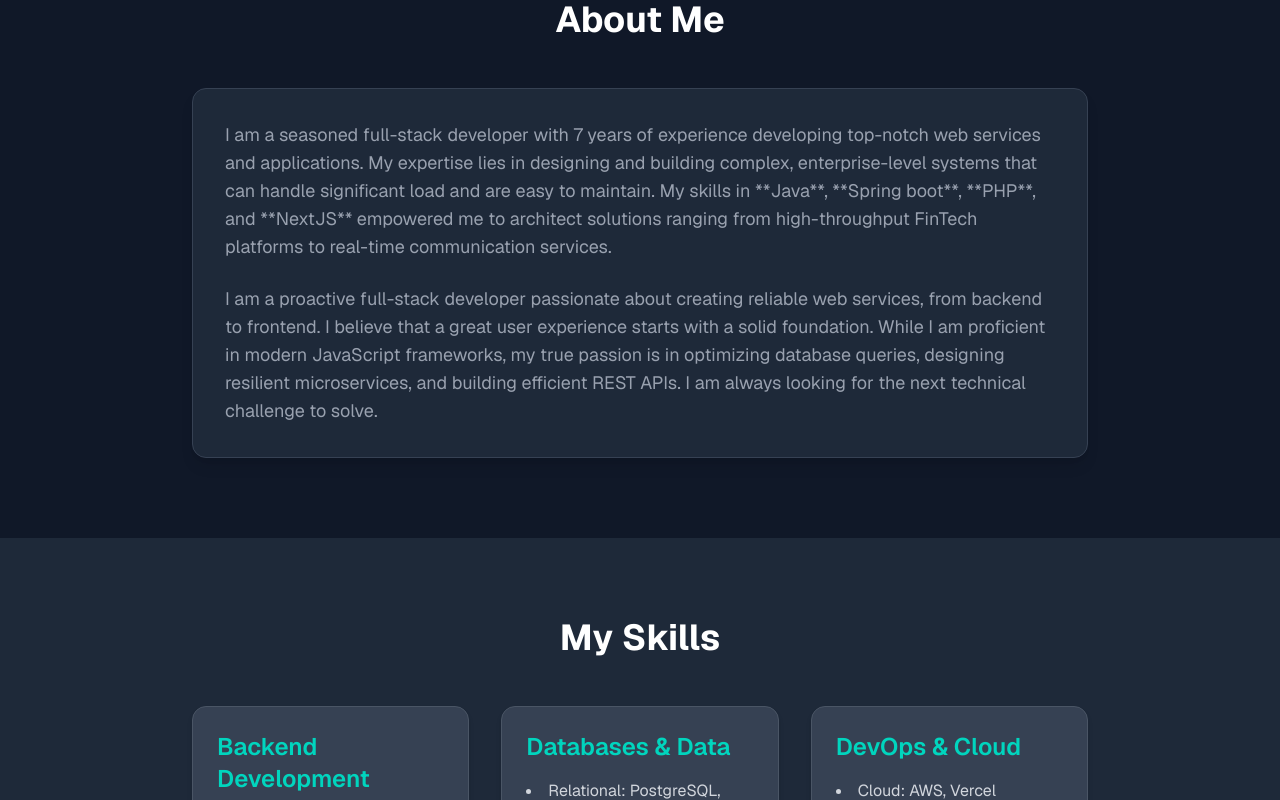
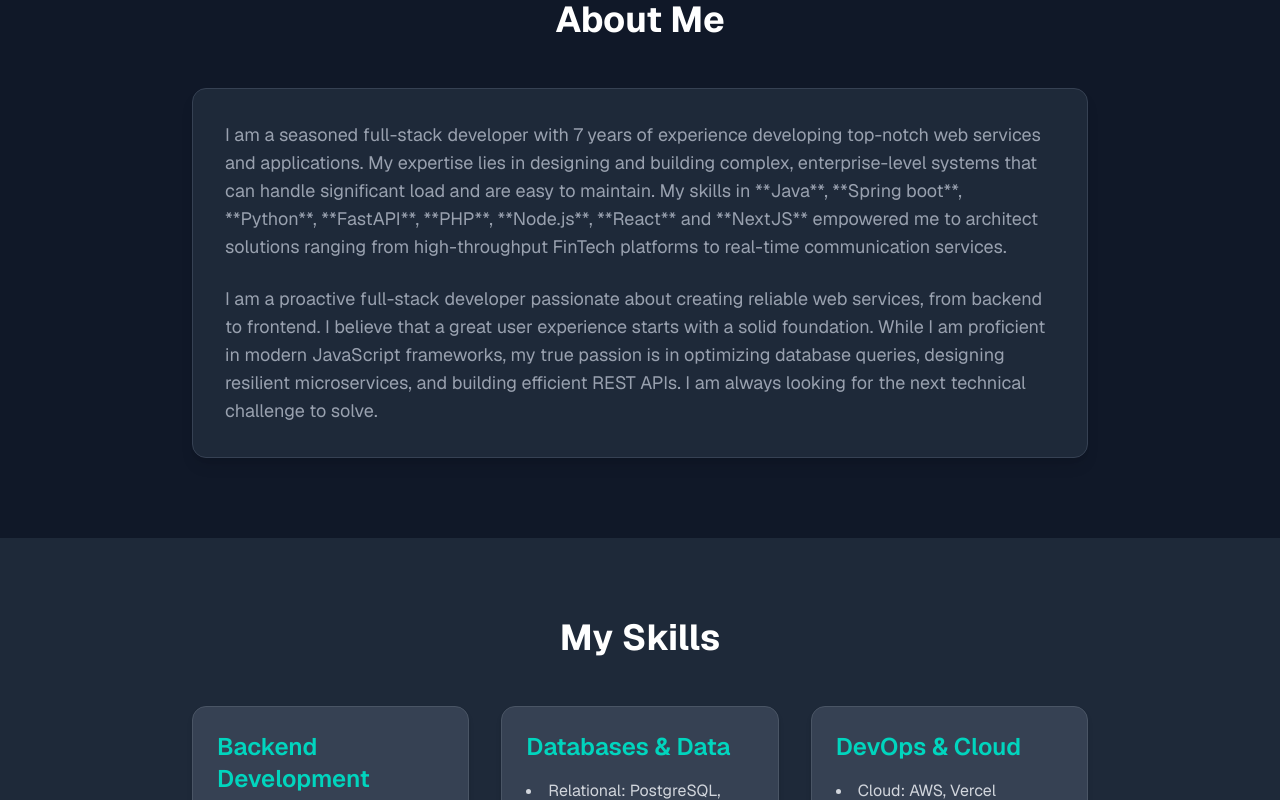
Before and after one commit to kidane-gebremedhin/PortofiloLite, a Next.js app: page / in a window 1280 px wide. Shown: the part 960-1760 px from the top of the page. Built offline with nearby package versions, Linux system fonts and the light colour scheme.

Commit message:
Upgraded NextJS version to 16.0.7

```diff
--- a/app/page.tsx
+++ b/app/page.tsx
@@ -22,15 +22,15 @@ const App = () => {
       id: 1,
       title: "Distributed Retail Platform",
       brief: "Highly scalable, resilient, and event-driven Distributed Retail Platform (DRP) capable of handling millions of requests and providing real-time inventory and order processing. The platform is built using Spring Boot microservices, ensuring modularity, independent deployment, and fault isolation.",
-      technologies: ["Java", "Spring Boot", "Microservices", "MySql", "MongoDB", "Kafka", "Grafana", "Docker", "Kubernetes", "AWS", "Git", "React", "NextJS"],
-      systemDesignDetails: "The architecture utilizes a decentralized, loosely coupled approach where each business capability is isolated into a separate service. Microservices talk with each other in Syncronious (REST API) and Asynchronous Communication (Event-Driven) fashion. There is also a comprehensive monitoring that provides full visibility into service health, performance, and operational logs.",
+      technologies: ["Java", "Spring Boot", "Python", "FastAPI", "Microservices", "MySql", "MongoDB", "Kafka", "Grafana", "Docker", "Kubernetes", "AWS", "Git", "React", "NextJS"],
+      systemDesignDetails: "The architecture utilizes a decentralized, loosely coupled approach where each business capability is isolated into a separate service. Microservices talk with each other in Syncronious (REST API, gRPC) and Asynchronous Communication (Event-Driven) fashion. There is also a comprehensive monitoring that provides full visibility into service health, performance, and operational logs.",
       link: ""
     },
     {
       id: 2,
       title: "Universal Onboarding",
       brief: "User onboarding platform with a microservices architecture, built for scalability, high availability and high conversion rate. It handles thousands of concurrent users and a high volume of transactions. This automates the whole user journey from registration, credit application. KYC submission & evaluation, and credit disbursement.",
-      technologies: ["Java", "Spring Boot", "PostgreSQL", "Scala", "Play Framework", "Kafka", "Docker", "Kubernetes", "AWS", "Git", "Android", "React", "NextJS"],
+      technologies: ["Java", "Spring Boot", "Python", "FastAPI", "PostgreSQL", "Scala", "Play Framework", "Kafka", "Docker", "Kubernetes", "AWS", "Git", "Android", "React", "NextJS"],
       systemDesignDetails: "The core of this system is a set of decoupled microservices for user authentication, product management, order processing, and payment. Communication between services is handled asynchronously via Kafka message queues to ensure high throughput and resilience. The order service utilizes a transactional outbox pattern to guarantee data consistency. We leveraged Docker for containerization and deployed to a Kubernetes cluster for orchestration and self-healing capabilities.",
       link: "https://tala.co"
     },
@@ -38,7 +38,7 @@ const App = () => {
       id: 3,
       title: "Rails provider API integration for credit service",
       brief: "Integrated third-party finanicial rails provider(Coins.ph) leveraging robust APIs to establish reliable and scalable credit data pipelines, enhancing platform capabilities and streamlining data exchange about withdrawals and deposits made by customers.",
-      technologies: ["Java", "Spring boot", "Laravel", "Scala", "Play Framework", "WebSocket", "RESTful API", "Git"],
+      technologies: ["Java", "Spring boot", "Laravel", "Python", "FastAPI", "Scala", "Play Framework", "WebSocket", "RESTful API", "Git"],
       systemDesignDetails: "This integration was done with Security and Compliance first, through the application of digital signatures, HMAC authentication and adhering to all relevant regulations. Enforecd Reliability and Availability through Idempotency, Retry Mechanisms, and Circuit Breakers. We used Message Queues and Webhooks for asynchronous processing and transaction status updates. We defined Clear Error Codes, Comprehensive Logging, Alerting, and Reconciliation process for accounting to ensure all transaction records are accurate.",
       link: "https://tala.co"
     },
@@ -46,8 +46,8 @@ const App = () => {
       id: 4,
       title: "Electronic Medical Record (EMR)",
       brief: "Highly customizable application used by healthcare providers to store, manage, and access comprehensive patient information including medical and treatment history, medications, test results and more. It is designed to improve the quality and efficiency of healthcare delivery by providing timely access to accurate patient information.",
-      technologies: ["Java", "Spring boot", "Laravel", "YY", "MySQL", "Git", "AWS", "Flutter", "Vue", "NextJS"],
-      systemDesignDetails: "This EMR application uses Java/Spring boot and RESTful APIs for backend and MongoDB as database solution to handle the unstructured nature of the heathcare data. For authentication and security, we implemented OAuth2 along with JSON Web Tokens (JWTs), providing secure access to the application. The frontend was built with NextJS, TypeScript and CSS to make it user friendly and responsive.",
+      technologies: ["Java", "Spring boot", "Python", "FastAPI", "Laravel", "YY", "MySQL", "Git", "AWS", "Flutter", "Vue", "NextJS"],
+      systemDesignDetails: "This EMR application uses Java/Spring boot, Node.js and RESTful APIs for backend and MongoDB as database solution to handle the unstructured nature of the heathcare data. For authentication and security, we implemented OAuth2 along with JSON Web Tokens (JWTs), providing secure access to the application. The frontend was built with React, NextJS, TypeScript and Tailwind CSS to make it user friendly and responsive.",
       link: ""
     },
   ];
@@ -99,7 +99,7 @@ const App = () => {
             <h2 className="text-3xl md:text-4xl font-bold text-center mb-12 text-white">About Me</h2>
             <div className="bg-gray-800 p-8 rounded-xl shadow-lg border border-gray-700">
               <p className="text-lg text-gray-400 mb-6">
-                I am a seasoned full-stack developer with 7 years of experience developing top-notch web services and applications. My expertise lies in designing and building complex, enterprise-level systems that can handle significant load and are easy to maintain. My skills in **Java**, **Spring boot**, **PHP**, and **NextJS** empowered me to architect solutions ranging from high-throughput FinTech platforms to real-time communication services.
+                I am a seasoned full-stack developer with 7 years of experience developing top-notch web services and applications. My expertise lies in designing and building complex, enterprise-level systems that can handle significant load and are easy to maintain. My skills in **Java**, **Spring boot**, **Python**, **FastAPI**, **PHP**, **Node.js**, **React** and **NextJS** empowered me to architect solutions ranging from high-throughput FinTech platforms to real-time communication services.
               </p>
               <p className="text-lg text-gray-400">
                 I am a proactive full-stack developer passionate about creating reliable web services, from backend to frontend. I believe that a great user experience starts with a solid foundation. While I am proficient in modern JavaScript frameworks, my true passion is in optimizing database queries, designing resilient microservices, and building efficient REST APIs. I am always looking for the next technical challenge to solve.
--- a/package.json
+++ b/package.json
@@ -12,9 +12,9 @@
     "class-variance-authority": "^0.7.1",
     "clsx": "^2.1.1",
     "lucide-react": "^0.545.0",
-    "next": "15.5.2",
-    "react": "19.1.0",
-    "react-dom": "19.1.0",
+    "next": "^16.0.7",
+    "react": "^19.2.1",
+    "react-dom": "^19.2.1",
     "tailwind-merge": "^3.3.1"
   },
   "devDependencies": {
```
Also changed, not shown: tsconfig.json (+19 -5 lines), 1 other file (tests, documents, lock files or other folders).
